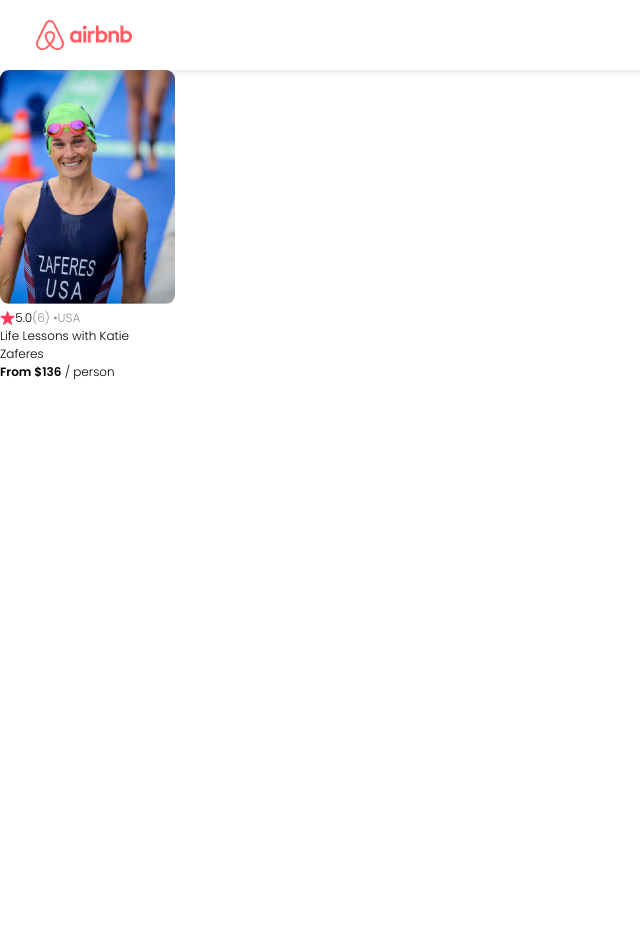
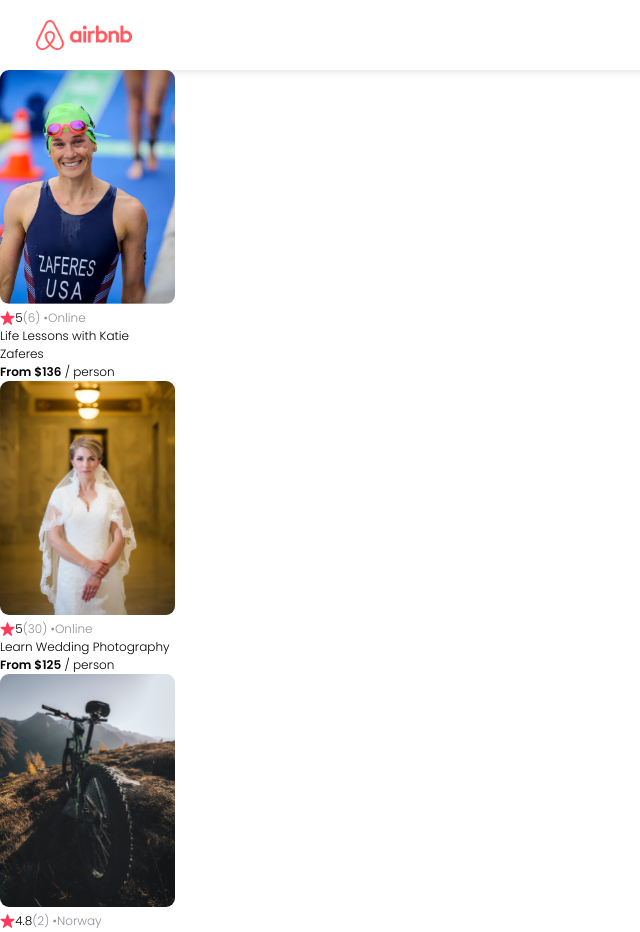
Before and after one commit to Fatima-hub333/Airbnb-React-Project, a React (Create React App) app: page / in a window 1280 px wide. Shown: the top 932 px of the page, without its empty margins (0-640 px from the left). Before the commit the page ends 800 px from the top, so only its background shows below. Built offline with nearby package versions, Linux system fonts and the light colour scheme.

Commit message:
Map experiences data into components

```diff
--- a/src/App.js
+++ b/src/App.js
@@ -2,21 +2,26 @@
 import Navbar from './components/Navbar'
 // import Hero from './components/Hero'
 import Card from './components/Card'
-// import Contact from './components/Contact'
+import data from './data'
 import './index.css'
 
 export default function App() {
+  const cards = data.map(item => {
+    return (
+      <Card
+        img={item.coverImg}
+        rating={item.stats.rating}
+        reviewCount={item.stats.reviewCount}
+        country={item.location}
+        title={item.title}
+        price={item.price}
+      />
+    )
+  })
   return (
     <div className="contacts">
       <Navbar />
-      <Card
-        img="katie-zaferes.png"
-        rating="5.0"
-        reviewCount={6}
-        country="USA"
-        title="Life Lessons with Katie Zaferes"
-        price={136}
-      />
+      {cards}
     </div>
 
   )
--- /dev/null
+++ b/src/data.js
@@ -0,0 +1,42 @@
+// eslint-disable-next-line import/no-anonymous-default-export
+export default [
+  {
+    id: 1,
+    title: "Life Lessons with Katie Zaferes",
+    description: "I will share with you what I call \"Positively Impactful Moments of Disappointment.\" Throughout my career, many of my highest moments only came after setbacks and losses. But learning from those difficult moments is what gave me the ability to rise above them and reach my goals.",
+    price: 136,
+    coverImg: "Katie-zaferes.png",
+    stats: {
+      rating: 5.0,
+      reviewCount: 6
+    },
+    location: "Online",
+    openSpots: 0,
+  },
+  {
+        id: 2,
+        title: "Learn Wedding Photography",
+        description: "Interested in becoming a wedding photographer? For beginner and experienced photographers alike, join us in learning techniques required to leave the happy couple with memories that'll last a lifetime.",
+        price: 125,
+        coverImg: "wedding-photography.png",
+        stats: {
+            rating: 5.0,
+            reviewCount: 30
+        },
+        location: "Online",
+        openSpots: 27,
+    },
+    {
+        id: 3,
+        title: "Group Mountain Biking",
+        description: "Experience the beautiful Norwegian landscape and meet new friends all while conquering rugged terrain on your mountain bike. (Bike provided!)",
+        price: 50,
+        coverImg: "mountain-bike.png",
+        stats: {
+            rating: 4.8,
+            reviewCount: 2
+        },
+        location: "Norway",
+        openSpots: 3,
+    }
+]
```
Also changed, not shown: public/images/mountain-bike.png (added), public/images/wedding-photography.png (added).
